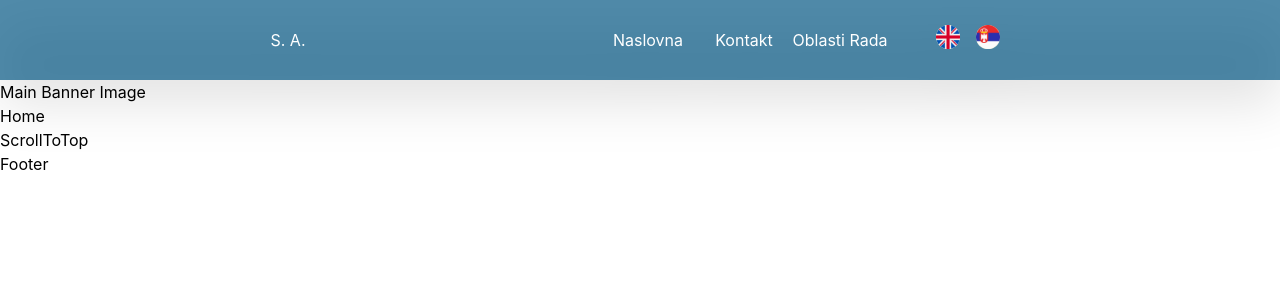
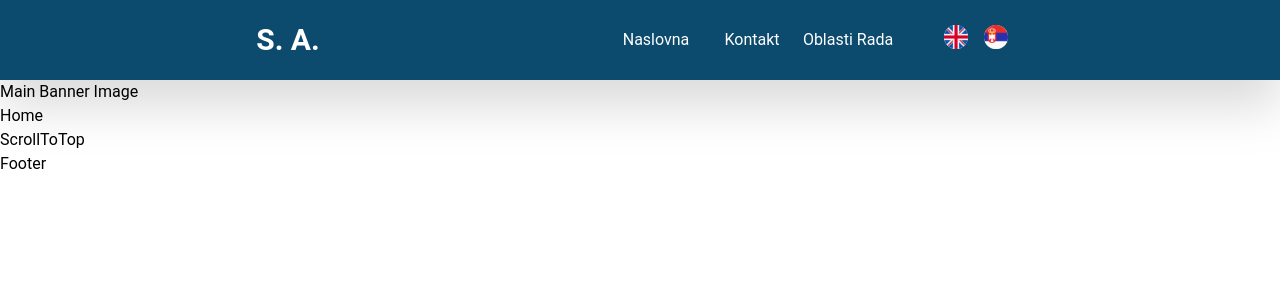
Before and after one commit to TatsuKenshi/akerman-law-firm-site, a React (Create React App) app: page / in a window 1280 px wide. Shown: the top 300 px of the page. Built offline with nearby package versions, Linux system fonts and the light colour scheme; what i18next-xhr-backend would draw is missing.

Commit message:
sidebar complete

```diff
--- a/src/App.tsx
+++ b/src/App.tsx
@@ -7,6 +7,7 @@ const Contact = React.lazy(() => import("./pages/Contact"));
 const Error = React.lazy(() => import("./pages/Error"));
 
 function App() {
+  // add a useEffect to hide the sidebar when the screen size goes over 1024px
   return (
     <Routes>
       <Route
--- a/src/components/Navbar.tsx
+++ b/src/components/Navbar.tsx
@@ -22,46 +22,46 @@ const Navbar = ({ t }: any) => {
   console.log(sidebarStatus);
 
   return (
-    <nav className="sticky top-0 flex items-between lg:items-center h-20 w-full bg-sky-800 bg-opacity-70 drop-shadow-2xl">
+    <nav className="sticky top-0 flex items-between lg:items-center h-20 w-full bg-sky-900 drop-shadow-2xl">
       {/* content main section */}
       <section className="hidden lg:flex text-white items-center h-full mx-auto">
         {/* logo div */}
-        <div className="w-12 mr-72 text-center">
+        <div className="w-16 mr-72 text-center">
           <NavLink to="/">
-            <span>S. A.</span>
+            <span className="text-3xl font-bold">S. A.</span>
           </NavLink>
         </div>
 
         {/* navlinks section */}
         <section className="flex h-full items-center">
           <div className="w-24 group flex-col text-center my-auto">
-            <div className="h-[2px] w-full bg-transparent group-hover:bg-sky-900"></div>
+            <div className="h-[2px] w-full bg-transparent group-hover:bg-white"></div>
             <div className="w-full py-2 px-auto">
               <NavLink to="/" className="hover:text-yellow-100">
                 <span>{t("Home")}</span>
               </NavLink>
             </div>
-            <div className="h-[2px] w-full bg-transparent group-hover:bg-sky-900"></div>
+            <div className="h-[2px] w-full bg-transparent group-hover:bg-white"></div>
           </div>
 
           <div className="w-24 group flex-col place-content-between text-center">
-            <div className="h-[2px] w-full bg-transparent group-hover:bg-sky-900"></div>
+            <div className="h-[2px] w-full bg-transparent group-hover:bg-white"></div>
             <div className="w-full py-2 px-auto">
               <NavLink to="/contact" className="hover:text-yellow-100">
                 <span>{t("Contact")}</span>
               </NavLink>
             </div>
-            <div className="h-[2px] w-full bg-transparent group-hover:bg-sky-900"></div>
+            <div className="h-[2px] w-full bg-transparent group-hover:bg-white"></div>
           </div>
 
           <div className="w-24 group flex-col place-content-between text-center">
-            <div className="h-[2px] w-full bg-transparent group-hover:bg-sky-900"></div>
+            <div className="h-[2px] w-full bg-transparent group-hover:bg-white"></div>
             <div className="w-full py-2 px-auto">
               <NavLink to="/workareas" className="hover:text-yellow-100">
                 <span>{t("WorkAreas")}</span>
               </NavLink>
             </div>
-            <div className="h-[2px] w-full bg-transparent group-hover:bg-sky-900"></div>
+            <div className="h-[2px] w-full bg-transparent group-hover:bg-white"></div>
           </div>
         </section>
 
@@ -93,9 +93,9 @@ const Navbar = ({ t }: any) => {
 
       <section className="flex lg:hidden text-white items-center justify-between px-16 h-full w-full">
         {/* logo div */}
-        <div className="w-12 text-center">
+        <div className="w-16 text-center">
           <NavLink to="/">
-            <span>S. A.</span>
+            <span className="text-3xl font-bold">S. A.</span>
           </NavLink>
         </div>
 
@@ -111,7 +111,7 @@ const Navbar = ({ t }: any) => {
                 setRotateSidebarButton("");
               }}
             >
-              <FaBars className={`fill-sky-900 h-8 w-8 ${rotateMenuButton}`} />
+              <FaBars className={`fill-white h-8 w-8 ${rotateMenuButton}`} />
             </button>
           </div>
         </section>
--- a/src/components/Sidebar.tsx
+++ b/src/components/Sidebar.tsx
@@ -7,7 +7,7 @@ import ser2 from "../assets/ser2.png";
 import { useSidebarContext } from "../context/SidebarContext";
 import { SidebarContextType } from "../context/SidebarContext";
 
-const Sidebar = () => {
+const Sidebar = ({ t }: any) => {
   const {
     sidebarStatus,
     setSidebarStatus,
@@ -17,14 +17,24 @@ const Sidebar = () => {
     setRotateSidebarButton,
   } = useSidebarContext() as SidebarContextType;
 
+  const handleChange = (language: string) => {
+    i18next.changeLanguage(language);
+  };
+
   return (
     <aside
-      className={`z-[100] h-full w-full bg-sky-800 bg-opacity-70 fixed top-0 right-0 md:w-8/12 lg:hidden ${
+      className={`z-[100] h-full w-full text-white bg-sky-800 bg-opacity-70 fixed top-0 right-0 sm:w-8/12 md:w-6/12 lg:hidden ${
         sidebarStatus === "hidden" ? "translate-x-full" : "translate-x-0"
       } ease-in-out duration-1000`}
     >
       {/* logo and toggle button section */}
-      <section>
+      <section className="flex justify-between items-center px-8 h-20 bg-sky-900">
+        <div>
+          <NavLink to="/">
+            <span className="text-3xl font-bold">S. A.</span>
+          </NavLink>
+        </div>
+        <div>
           <button
             type="button"
             className="lg:hidden float-right"
@@ -34,15 +44,48 @@ const Sidebar = () => {
               setRotateMenuButton("");
             }}
           >
-          <FaTimes className={`fill-sky-900 h-8 w-8 ${rotateSidebarButton}`} />
+            <FaTimes className={`fill-white h-8 w-8 ${rotateSidebarButton}`} />
           </button>
+        </div>
       </section>
 
       {/* links section */}
+      <section className="text-center text-2xl mt-24">
+        <div className="w-full py-2 px-auto mt-8">
+          <NavLink to="/" className="hover:text-yellow-100">
+            <span>{t("Home")}</span>
+          </NavLink>
+        </div>
+
+        <div className="w-full py-2 px-auto mt-8">
+          <NavLink to="/contact" className="hover:text-yellow-100">
+            <span>{t("Contact")}</span>
+          </NavLink>
+        </div>
+
+        <div className="w-full py-2 px-auto mt-8 mb-12">
+          <NavLink to="/workareas" className="hover:text-yellow-100">
+            <span>{t("WorkAreas")}</span>
+          </NavLink>
+        </div>
+      </section>
 
       {/* language buttons section */}
+      <section className="flex justify-center">
+        <div className="w-8 h-8 mr-6">
+          <button onClick={() => handleChange("en")} className="rounded-full">
+            <img src={eng} alt="" />
+          </button>
+        </div>
+
+        <div className="w-8 h-8 ml-6">
+          <button onClick={() => handleChange("sr")} className="rounded-full">
+            <img src={ser2} alt="" />
+          </button>
+        </div>
+      </section>
     </aside>
   );
 };
 
-export default Sidebar;
+export default withTranslation()(Sidebar);
--- a/src/index.css
+++ b/src/index.css
@@ -1,15 +1,22 @@
 body {
   margin: 0;
-  font-family: -apple-system, BlinkMacSystemFont, 'Segoe UI', 'Roboto', 'Oxygen',
-    'Ubuntu', 'Cantarell', 'Fira Sans', 'Droid Sans', 'Helvetica Neue',
+  font-family: -apple-system, BlinkMacSystemFont, "Segoe UI", "Roboto", "Oxygen",
+    "Ubuntu", "Cantarell", "Fira Sans", "Droid Sans", "Helvetica Neue",
     sans-serif;
   -webkit-font-smoothing: antialiased;
   -moz-osx-font-smoothing: grayscale;
 }
 
 code {
-  font-family: source-code-pro, Menlo, Monaco, Consolas, 'Courier New',
+  font-family: source-code-pro, Menlo, Monaco, Consolas, "Courier New",
     monospace;
+}
+
+* {
+  margin: 0;
+  padding: 0;
+  box-sizing: border-box;
+  font-family: "Roboto";
 }
 
 @tailwind base;
```
Also changed, not shown: src/assets/banner-1.jpg (added). Lines whose indentation alone changed are shown as unchanged.
